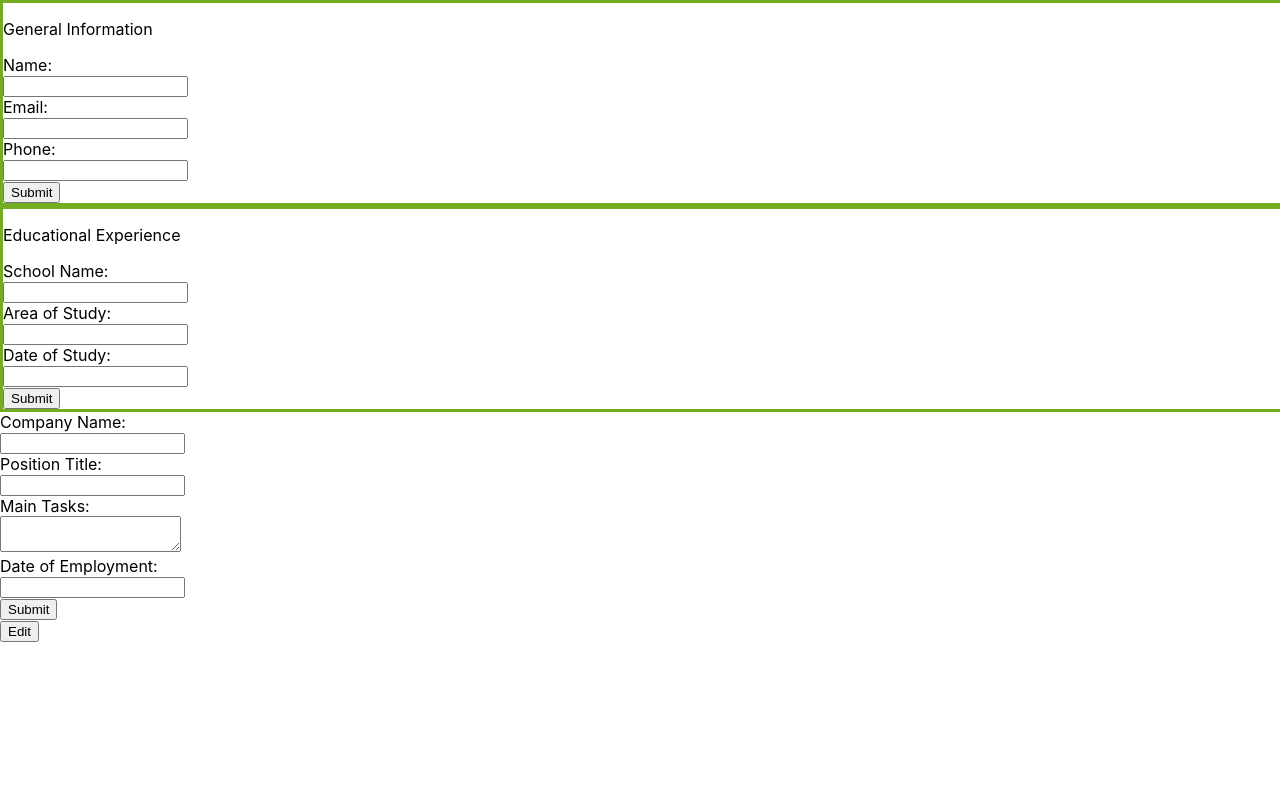
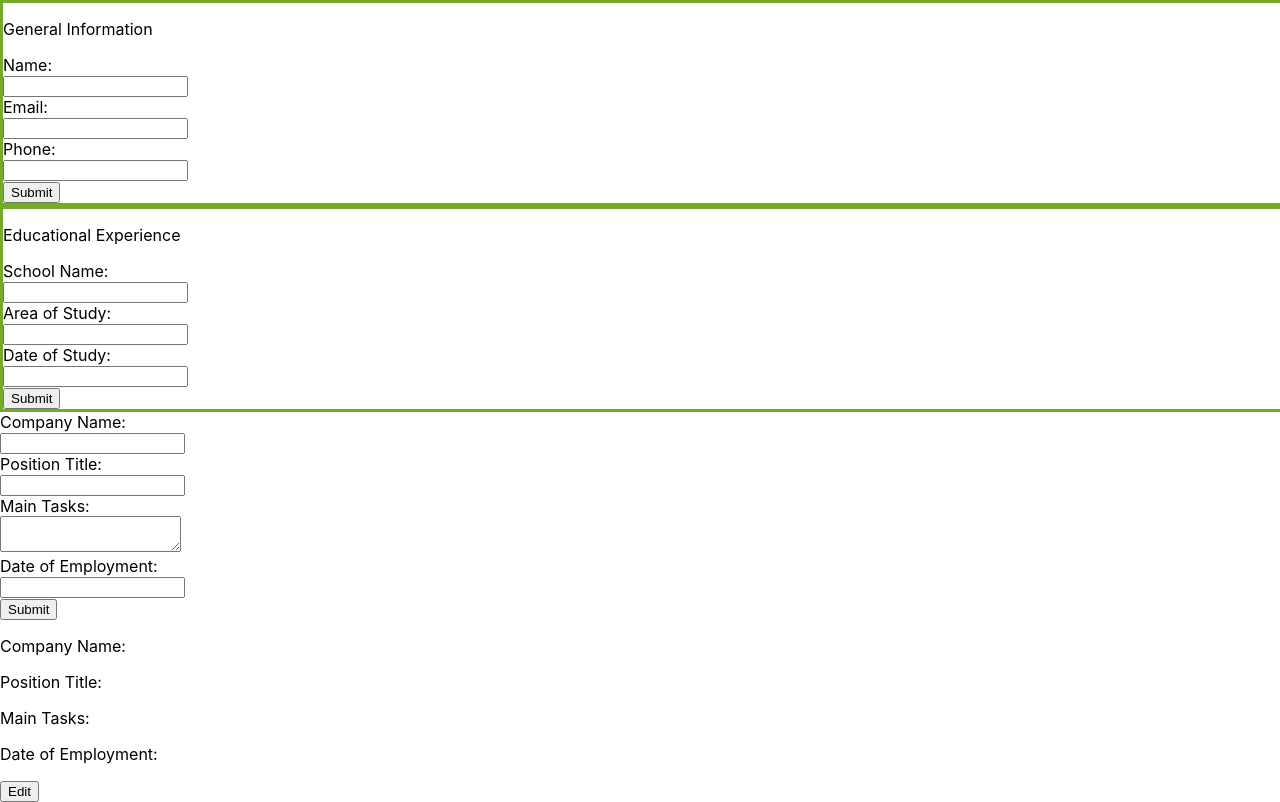
Before and after one commit to reezymane/cv-project, a React (Create React App) app: page / in a window 1280 px wide. Built offline with nearby package versions, Linux system fonts and the light colour scheme.

Commit message:
add work history info into div

```diff
--- a/src/components/WorkHistory.js
+++ b/src/components/WorkHistory.js
@@ -6,9 +6,14 @@ export default class WorkHistory extends Component {
     };
 
     render() {
+        const {companyName, positionTitle, mainTasks, dateEmployed} = this.props;
+
         return (
-            <div>
-
+            <div className="WorkInfo">
+                <p>Company Name: {companyName.text}</p>
+                <p>Position Title: {positionTitle.text}</p>
+                <p>Main Tasks: {mainTasks.text}</p>
+                <p>Date of Employment: {dateEmployed.text}</p>
             </div>
         );
     };
```
